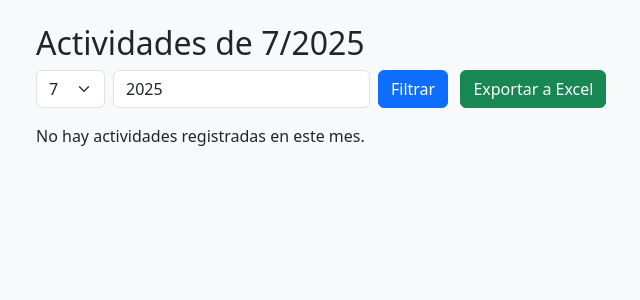
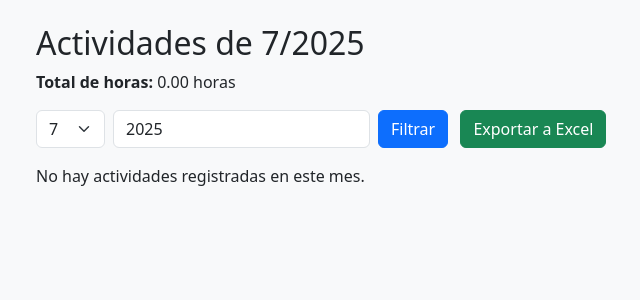
Before and after one commit to AlexPerez7/RegistrApp, a Flask app: page /dashboard in a window 1280 px wide. Shown: the part 56-356 px from the top of the page, without its empty margins (46-686 px from the left). Run offline with Flask 3, Linux system fonts and the light colour scheme; the visitor is signed in with stand-in values (Sample User, id 1); data that the repository does not hold is empty.

Commit message:
Añadido total de horas

```diff
--- a/routes/activities.py
+++ b/routes/activities.py
@@ -1,13 +1,30 @@
 # routes/activities.py
 
-from flask import Blueprint, render_template, request, redirect, url_for, flash, send_file
+from flask import (
+    Blueprint,
+    render_template,
+    request,
+    redirect,
+    url_for,
+    flash,
+    send_file,
+)
 from flask_login import login_required, current_user
 from models import db, Activity, Grupo
 from datetime import datetime
 import pandas as pd
 from io import BytesIO
+from sqlalchemy import func
+
+from datetime import timedelta
+
+def parse_horas(horas_str):
+    """Convierte 'HH:MM:SS' a timedelta"""
+    h, m, s = map(int, horas_str.split(":"))
+    return timedelta(hours=h, minutes=m, seconds=s)
 
 activities_bp = Blueprint("activities", __name__)
+
 
 @activities_bp.route("/dashboard")
 @login_required
@@ -15,6 +32,7 @@ def dashboard():
     mes = request.args.get("mes", datetime.today().month, type=int)
     anio = request.args.get("anio", datetime.today().year, type=int)
 
+    # Actividades del mes para el usuario actual
     actividades = (
         Activity.query.filter(
             db.extract("month", Activity.fecha) == mes,
@@ -24,7 +42,32 @@ def dashboard():
         .order_by(Activity.fecha.desc())
         .all()
     )
-    return render_template("dashboard.html", actividades=actividades, mes=mes, anio=anio)
+
+    # Total de horas del mes (en horas decimales)
+    total_horas = sum([parse_horas(act.horas).total_seconds() for act in actividades]) / 3600
+
+    # Desglose por grupo (nombre -> total de horas)
+    horas_por_grupo = (
+        db.session.query(Grupo.nombre, func.sum(Activity.horas))
+        .join(Activity, Grupo.id == Activity.grupo_id)
+        .filter(
+            db.extract("month", Activity.fecha) == mes,
+            db.extract("year", Activity.fecha) == anio,
+            Activity.user_id == current_user.id,
+        )
+        .group_by(Grupo.nombre)
+        .all()
+    )
+
+    return render_template(
+        "dashboard.html",
+        actividades=actividades,
+        mes=mes,
+        anio=anio,
+        total_horas=total_horas,
+        horas_por_grupo=horas_por_grupo,
+    )
+
 
 @activities_bp.route("/nueva_actividad", methods=["GET", "POST"])
 @login_required
@@ -50,6 +93,7 @@ def nueva_actividad():
     grupos = Grupo.query.filter_by(user_id=current_user.id).all()
     return render_template("nueva_actividad.html", grupos=grupos)
 
+
 @activities_bp.route("/editar-actividad/<int:id>", methods=["GET", "POST"])
 @login_required
 def editar_actividad(id):
@@ -70,6 +114,7 @@ def editar_actividad(id):
 
     return render_template("editar_actividad.html", actividad=actividad)
 
+
 @activities_bp.route("/eliminar-actividad/<int:id>", methods=["POST"])
 @login_required
 def eliminar_actividad(id):
@@ -83,6 +128,7 @@ def eliminar_actividad(id):
     db.session.commit()
     flash("Actividad eliminada correctamente.")
     return redirect(url_for("activities.dashboard"))
+
 
 @activities_bp.route("/exportar_actividades")
 @login_required
--- a/routes/auth.py
+++ b/routes/auth.py
@@ -43,7 +43,7 @@ def login():
             return redirect(url_for('auth.login'))
 
         login_user(user)
-        return redirect(url_for('dashboard'))
+        return redirect(url_for('activities.dashboard'))
 
     return render_template('login.html')
 
--- a/templates/dashboard.html
+++ b/templates/dashboard.html
@@ -1,6 +1,21 @@
 {% extends "base.html" %}
 {% block content %}
 <h2>Actividades de {{ mes }}/{{ anio }}</h2>
+
+<div class="mb-3">
+  <strong>Total de horas:</strong> {{ "%.2f"|format(total_horas) }} horas
+</div>
+
+{% if horas_por_grupo %}
+<div class="mb-3">
+  <strong>Horas por grupo:</strong>
+  <ul class="mb-0">
+    {% for grupo, horas in horas_por_grupo %}
+    <li>{{ grupo }}: {{ "%.2f"|format(horas / 3600) }} horas</li>
+    {% endfor %}
+  </ul>
+</div>
+{% endif %}
 
 <form method="GET" class="row g-2 mb-3">
   <div class="col-auto">
@@ -15,7 +30,8 @@
   </div>
   <div class="col-auto">
     <button type="submit" class="btn btn-primary">Filtrar</button>
-    <a href="{{ url_for('activities.exportar_actividades', mes=mes, anio=anio) }}" class="btn btn-success ms-2">Exportar a
+    <a href="{{ url_for('activities.exportar_actividades', mes=mes, anio=anio) }}" class="btn btn-success ms-2">Exportar
+      a
       Excel</a>
   </div>
 </form>
```
